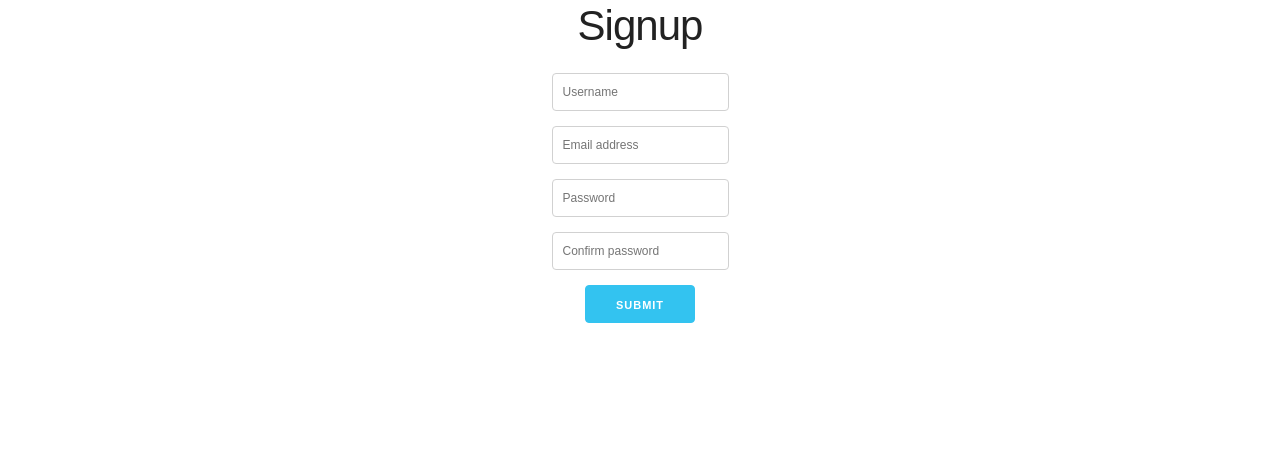
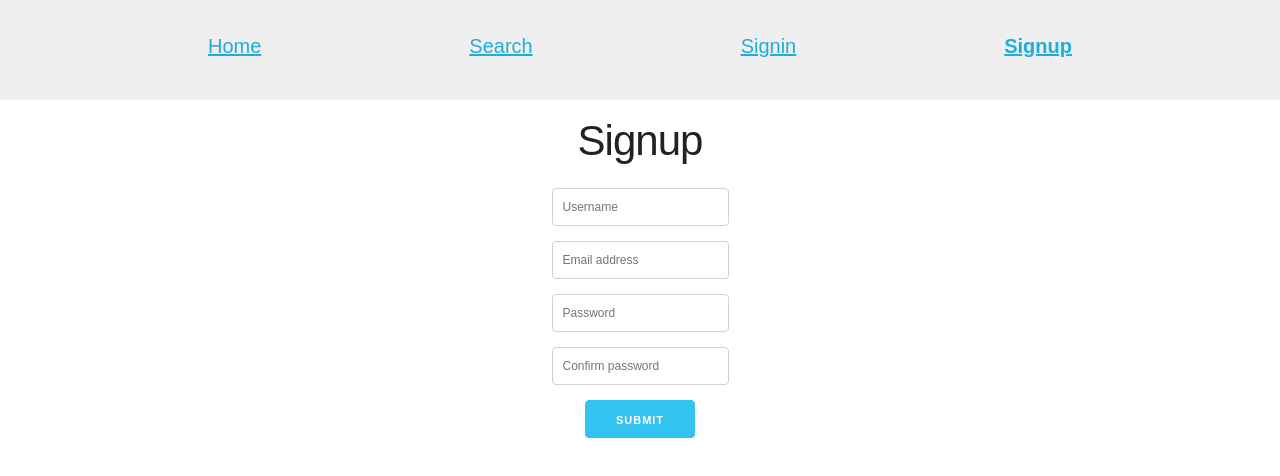
Before and after one commit to daniel08s/plant-based-recipes, a React (Create React App) app in the folder client/: page /signup in a window 1280 px wide. Shown: the top 476 px of the page. Built offline with nearby package versions, Linux system fonts and the light colour scheme; no server answers.

Commit message:
Add Navbar component with Links for auth or unauthed users. Add sign out button functionality

```diff
--- /dev/null
+++ b/client/src/components/Auth/Signout.js
@@ -0,0 +1,21 @@
+import React from 'react';
+import { withRouter } from 'react-router-dom';
+import { ApolloConsumer } from 'react-apollo';
+
+const handleSignout = (client, history) => {
+  localStorage.setItem('token', '');
+  client.resetStore();
+  history.push('/');
+};
+
+const Signout = ({ history }) => (
+  <ApolloConsumer>
+    {client => {
+      return (
+        <button onClick={() => handleSignout(client, history)}>Sign out</button>
+      );
+    }}
+  </ApolloConsumer>
+);
+
+export default withRouter(Signout);
--- /dev/null
+++ b/client/src/components/Navbar.js
@@ -0,0 +1,52 @@
+import React, { Fragment } from 'react';
+import { NavLink } from 'react-router-dom';
+
+import Signout from '../components/Auth/Signout';
+
+const Navbar = ({ session }) => (
+  <nav>
+    {session && session.getCurrentUser ? <NavbarAuth session={session} /> : <NavbarUnAuth />}
+  </nav>
+);
+
+const NavbarAuth = ({ session }) => (
+  <Fragment>
+    <ul>
+      <li>
+        <NavLink to="/" exact>Home</NavLink>
+      </li>
+      <li>
+        <NavLink to="/search">Search</NavLink>
+      </li>
+      <li>
+        <NavLink to="/recipe/add">Add Recipe</NavLink>
+      </li>
+      <li>
+        <NavLink to="/profile">Profile</NavLink>
+      </li>
+      <li>
+        <Signout />
+      </li>
+    </ul>
+    <h4>Welcome, <strong>{session.getCurrentUser.username}</strong>!</h4>
+  </Fragment>
+);
+
+const NavbarUnAuth = () => (
+  <ul>
+    <li>
+      <NavLink to="/" exact>Home</NavLink>
+    </li>
+    <li>
+      <NavLink to="/search">Search</NavLink>
+    </li>
+    <li>
+      <NavLink to="/signin">Signin</NavLink>
+    </li>
+    <li>
+      <NavLink to="/signup">Signup</NavLink>
+    </li>
+  </ul>
+);
+
+export default Navbar;
--- /dev/null
+++ b/client/src/components/Profile/Profile.js
@@ -0,0 +1,7 @@
+import React from 'react';
+
+const Profile = () => (
+  <div>Profile</div>
+);
+
+export default Profile;
--- /dev/null
+++ b/client/src/components/Recipe/AddRecipe.js
@@ -0,0 +1,7 @@
+import React from 'react';
+
+const AddRecipe = () => (
+  <div>Add Recipe</div>
+);
+
+export default AddRecipe;
--- /dev/null
+++ b/client/src/components/Recipe/Search.js
@@ -0,0 +1,7 @@
+import React from 'react';
+
+const Search = () => (
+  <div>Search</div>
+);
+
+export default Search;
--- a/client/src/components/withSession.js
+++ b/client/src/components/withSession.js
@@ -7,9 +7,8 @@ const withSession = Component => props => (
   <Query query={GET_CURRENT_USER} >
   {({ data, loading, refetch }) => {
     if (loading) return null;
-    console.log(data);
     return (
-      <Component {...props} refetch={refetch} />
+      <Component {...props} refetch={refetch} session={data} />
     )
   }}
   </Query>
--- a/client/src/index.js
+++ b/client/src/index.js
@@ -1,4 +1,4 @@
-import React from 'react';
+import React, { Fragment } from 'react';
 import ReactDOM from 'react-dom';
 import ApolloClient from 'apollo-boost';
 import { ApolloProvider } from 'react-apollo';
@@ -12,9 +12,13 @@ import {
 import './index.css';
 
 import App from './components/App';
+import Navbar from './components/Navbar';
+import withSession from './components/withSession';
+import Search from './components/Recipe/Search';
 import Signin from './components/Auth/Signin';
 import Signup from './components/Auth/Signup';
-import withSession from './components/withSession';
+import AddRecipe from './components/Recipe/AddRecipe';
+import Profile from './components/Profile/Profile';
 
 const client = new ApolloClient({
   uri: 'http://localhost:4444/graphql',
@@ -40,10 +44,15 @@ const client = new ApolloClient({
   }
 });
 
-const Root = ({ refetch }) => (
+const Root = ({ refetch, session }) => (
   <Router>
+    <Fragment>
+      <Navbar session={session} />
       <Switch>
         <Route path="/" exact component={App} />
+        <Route path="/search" exact component={Search} />
+        <Route path="/recipe/add" exact component={AddRecipe} />
+        <Route path="/profile" exact component={Profile} />
         <Route
           path="/signin"
           render={() => <Signin refetch={refetch} />}
@@ -54,6 +63,7 @@ const Root = ({ refetch }) => (
         />
         <Redirect to="/" />
       </Switch>
+    </Fragment>
   </Router>
 );
 
```
Lines whose indentation alone changed are shown as unchanged.
